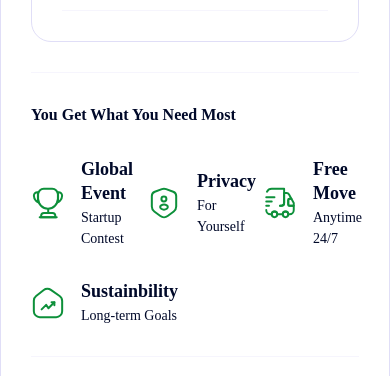
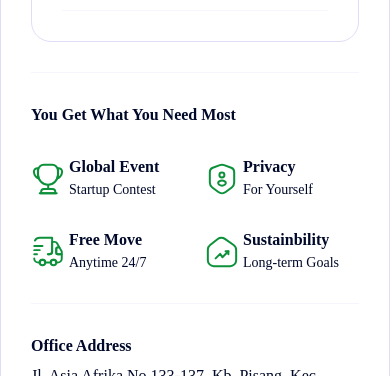
Before and after one commit to fadhillahrmdhn/KantorKu, a Next.js app: page /office/menara-asia-afrika in a window 390 px wide. Shown: the part 1473-1849 px from the top of the page. Built offline with nearby package versions, Linux system fonts and the light colour scheme.

Commit message:
style: update grid layout and spacing in OfficeFeatures component for improved responsiveness

```diff
--- a/src/features/offices/components/officeFeatures.tsx
+++ b/src/features/offices/components/officeFeatures.tsx
@@ -36,15 +36,15 @@ const FEATURES_MAP = [
 
 const OfficeFeatures = ({ features }: { features: string[] }) => {
   return (
-    <div className="grid grid-cols-3 gap-x-5 gap-y-[30px]">
+    <div className="grid grid-cols-2 md:!grid-cols-3 gap-x-5 gap-y-[30px]">
       {features.map((feature) => {
         const matched = FEATURES_MAP.find((f) => f.label === feature);
         if(!matched) return null;
           return (
-            <div key={feature} className="flex items-center gap-4">
-              <Image width={34} height={34} src={matched.icon} alt={`${matched.label}icon`} />
-              <div className="flex flex-col gap-[2px]">
-                <p className="font-bold text-lg leading-[24px]">{matched.label}</p>
+            <div key={feature} className="flex items-center">
+              <Image width={34} height={34} src={matched.icon} alt={`${matched.label} icon`}  />
+              <div className="flex flex-col gap-[2px] ml-1">
+                <p className="font-bold text-base sm:text-lg leading-tight sm:leading-[24px]">{matched.label}</p>
                 <p className="text-sm leading-[21px]">{matched.description}</p>
               </div>
             </div>
```
